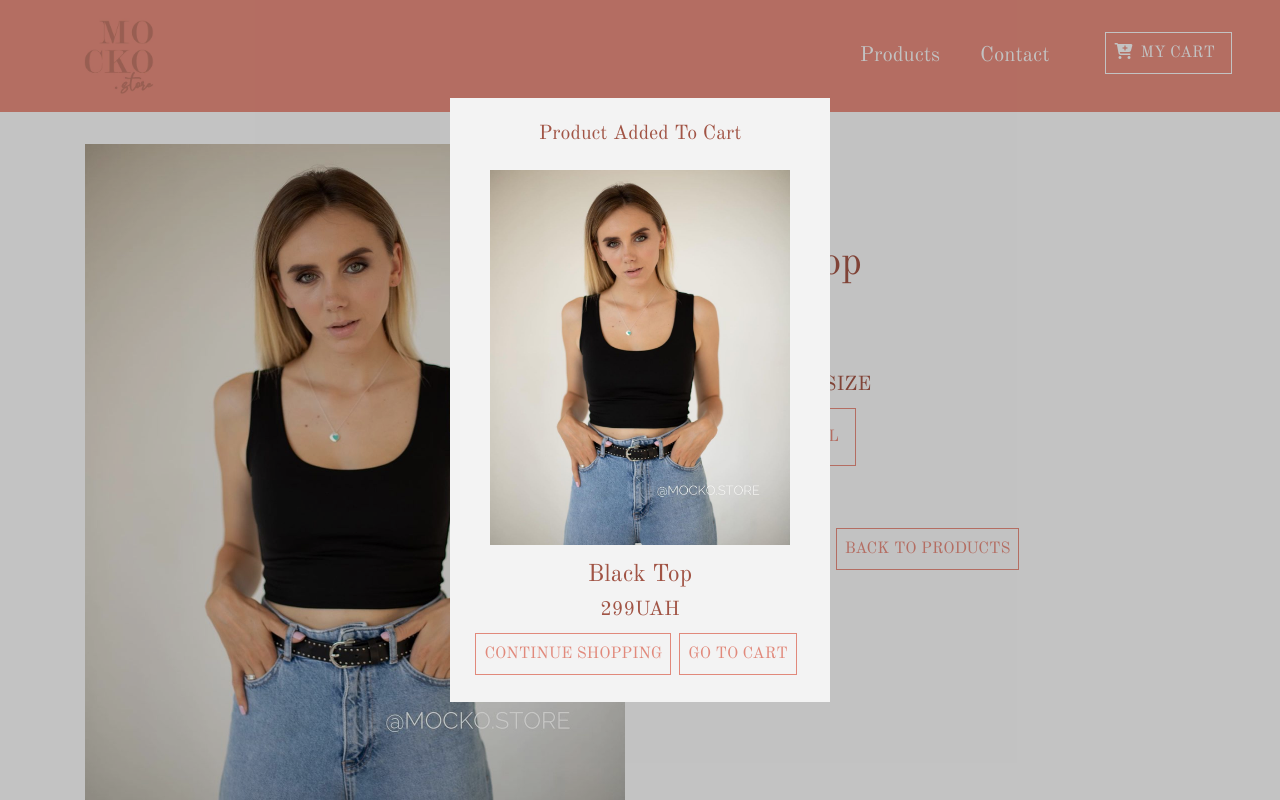
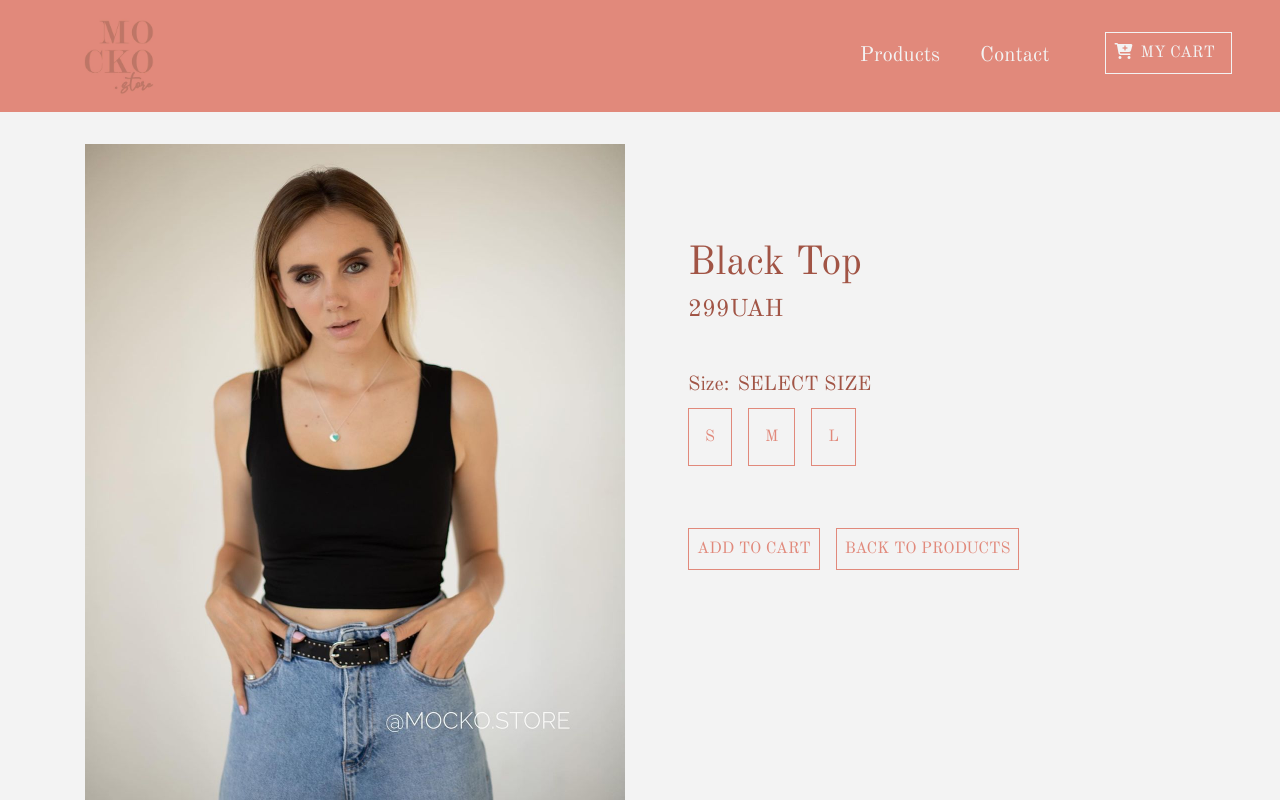
Before and after one commit to veronikadumalo/e-commerce, a React (Create React App) app: page /details in a window 1280 px wide. Shown: the top 800 px of the page. Built offline with nearby package versions, Linux system fonts and the light colour scheme.

Commit message:
create function to open and close small detail section

```diff
--- a/src/components/Details.js
+++ b/src/components/Details.js
@@ -39,7 +39,8 @@ export default class Details extends Component {
                                         <button className="detail-button mr-3"
                                             disabled={inCart ? true:false}
                                             onClick={() => {
-                                                value.addToCart(id)
+                                                value.addToCart(id);
+                                                value.openSmallDetail(id);
                                             }}
                                         >{inCart ? "in cart":"add to cart" }
                                         </button>
--- a/src/components/SmallDetail.js
+++ b/src/components/SmallDetail.js
@@ -8,9 +8,9 @@ export default class SmallDetail extends Component {
 		return (
 			<ProductConsumer>
 				{value => {
-					const { openSmallDetail, closeSmallDetail } = value;
-					const { img, title, price, selectedSize } = value.detailProduct;
-					if (!openSmallDetail) {
+					const { smallDetail, closeSmallDetail } = value;
+					const { img, title, price, selectedSize } = value.smallDetailProduct;
+					if (!smallDetail) {
 						return null;
 					}
 					else {
@@ -22,20 +22,21 @@ export default class SmallDetail extends Component {
 											<h5>product added to cart</h5>
 											<img src={img} alt="product" className="img-fluid p-3" />
 											<h4>{title}</h4>
-											<h5>{price}<span className="text-uppercase">uah</span></h5>
+											<h6>{price}<span className="text-uppercase">uah</span></h6>
+											<h6>Size: {selectedSize}</h6>
 											<Link to="/">
 												<button
 													className="detail-button"
 													onClick={() => {
-
+														closeSmallDetail();
 												}}>continue shopping
 												</button>
 											</Link>
-											<Link>
+											<Link to="/cart">
 												<button
 													className="detail-button"
 													onClick={() => {
-
+														closeSmallDetail();
 												}}>go to cart
 												</button>
 											</Link>
--- a/src/context.js
+++ b/src/context.js
@@ -49,10 +49,15 @@ class ProductProvider extends Component {
         });
     }
     openSmallDetail = (id) => {
-
-    }
-    closeSmallDetail = (id) => {
-
+        const product = this.getItem(id);
+        this.setState(() => {
+            return { smallDetailProduct: product, smallDetail: true }
+        });
+    };
+    closeSmallDetail = () => {
+        this.setState(() => {
+            return { smallDetail: false }
+        });
     }
 
 
```
